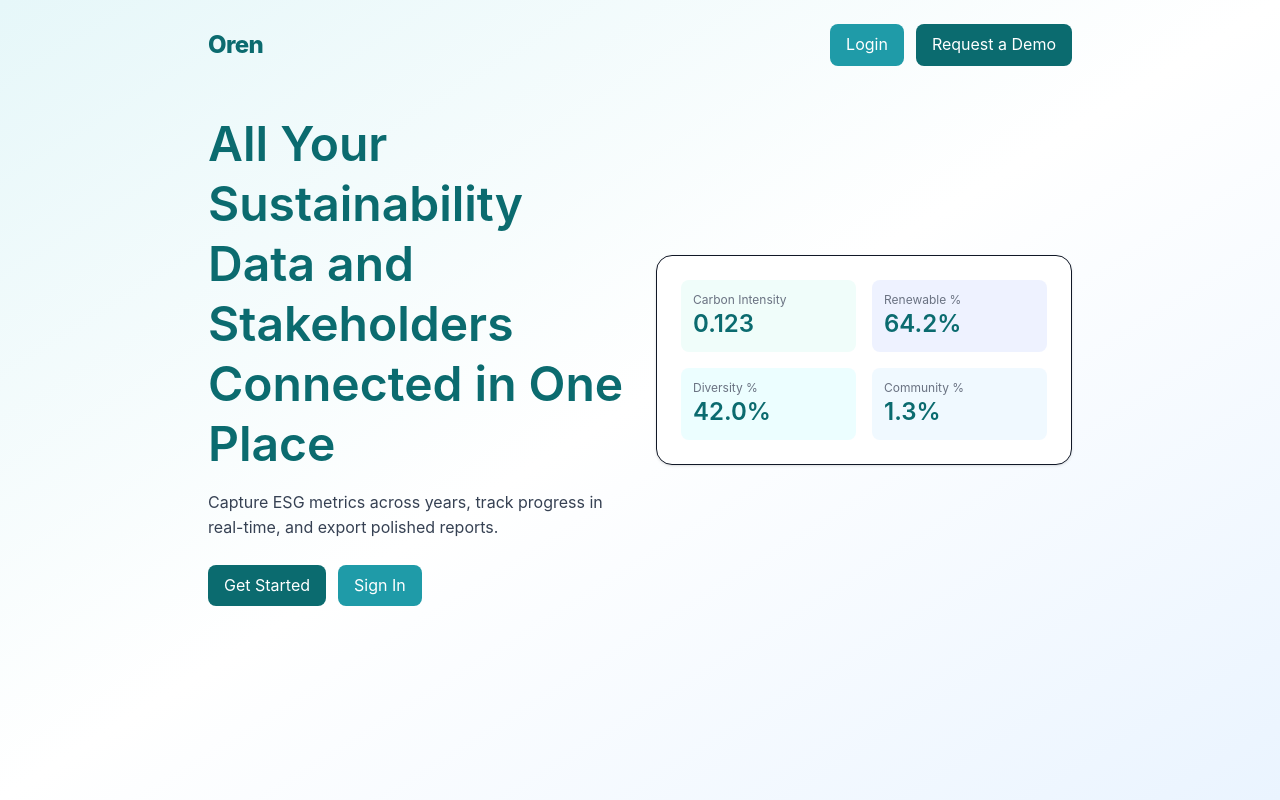
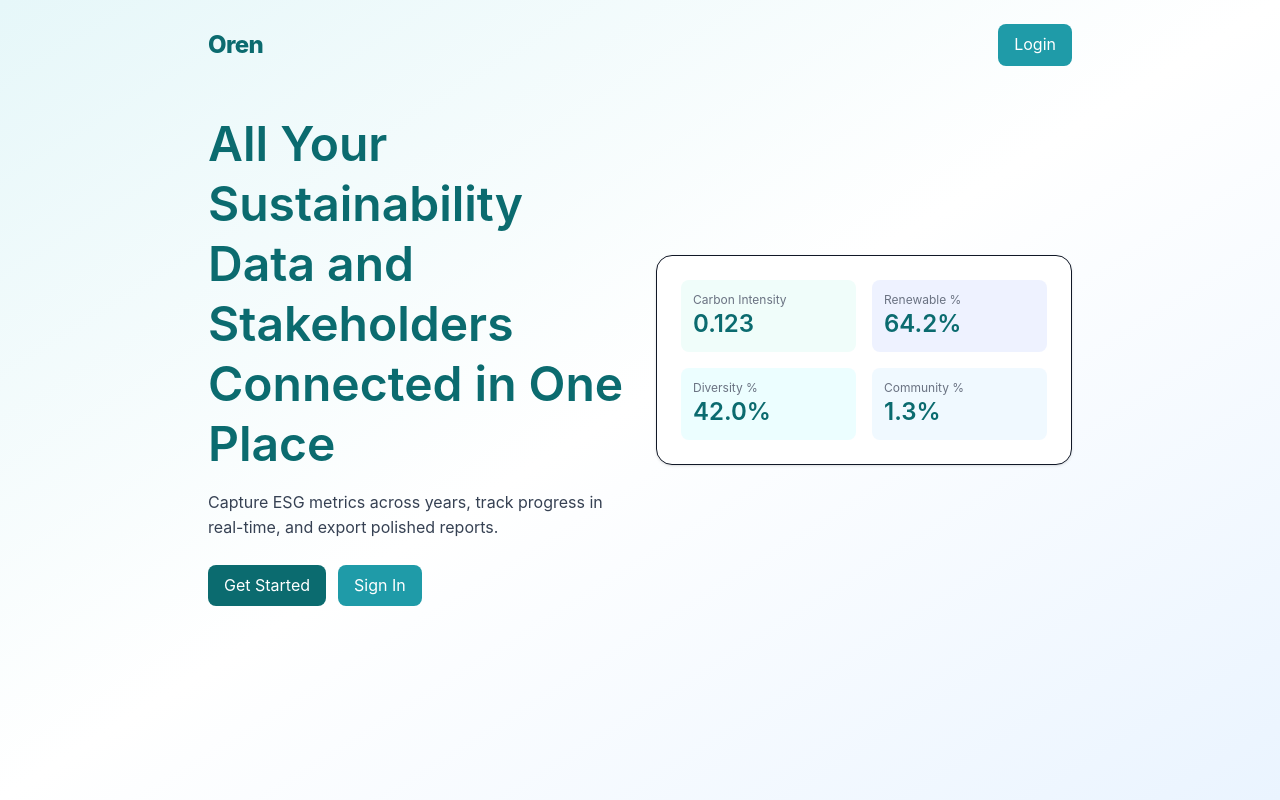
Before and after one commit to shreyak-29/esg-oren, a Next.js app: page / in a window 1280 px wide. Built offline with nearby package versions, Linux system fonts and the light colour scheme; no server answers.

Commit message:
ui changes

```diff
--- a/app/page.tsx
+++ b/app/page.tsx
@@ -25,7 +25,6 @@ export default function HomePage() {
         <div className="text-2xl font-extrabold tracking-tight text-[#0b6b6f]">Oren</div>
         <div className="flex gap-3">
           <button onClick={() => router.push("/login")} className="btn-secondary">Login</button>
-          <button onClick={() => router.push("/signup")} className="btn-primary">Request a Demo</button>
         </div>
       </nav>
 
```
